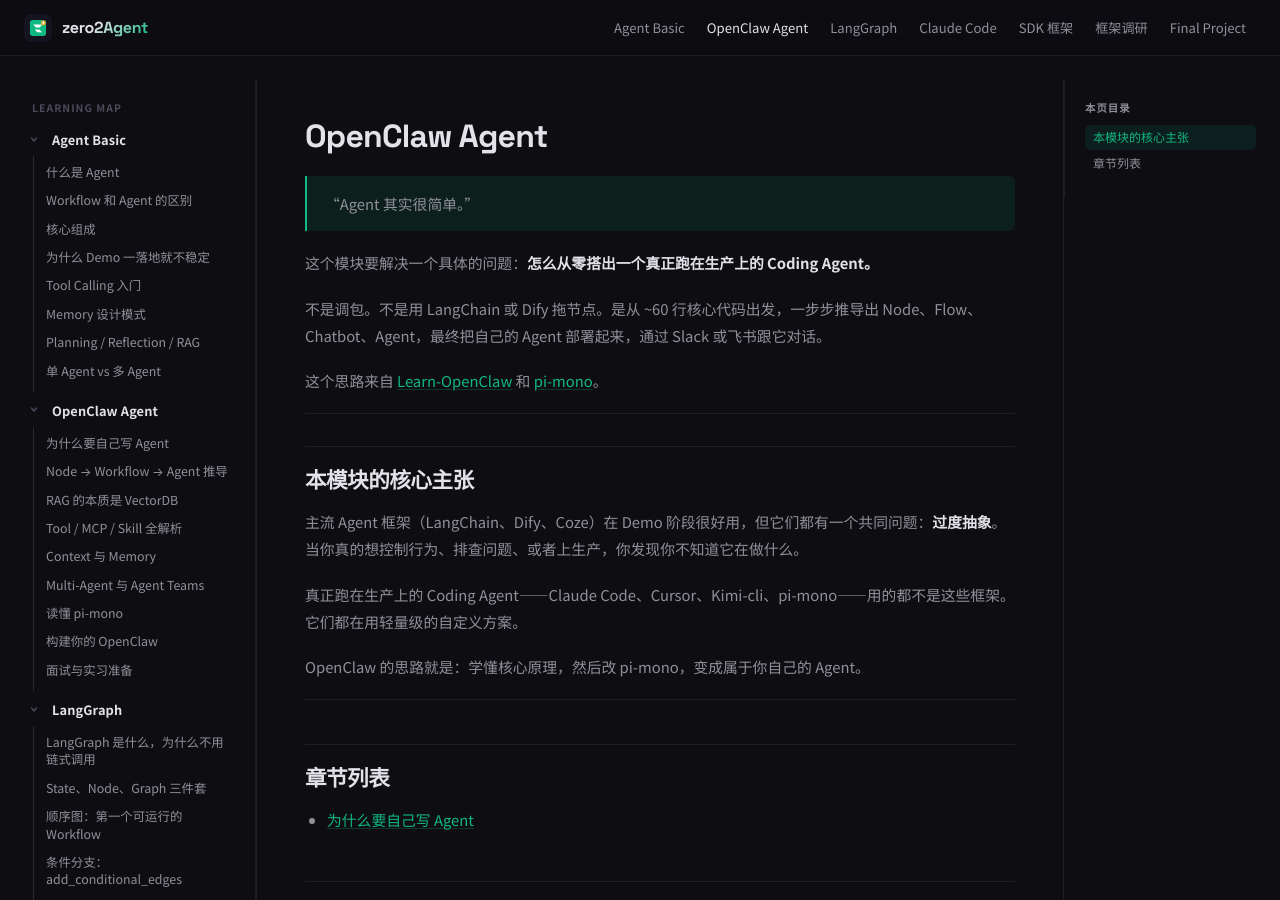
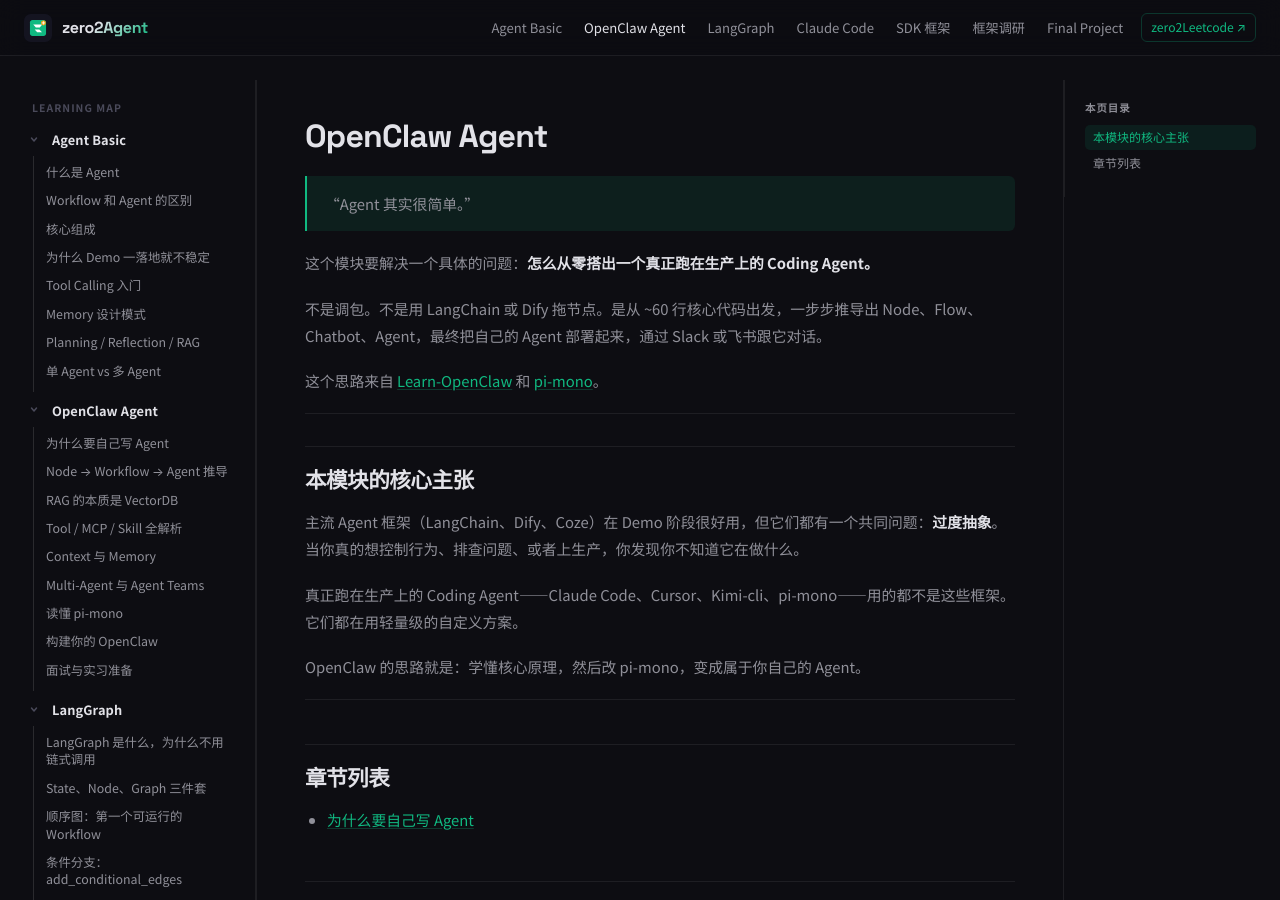
Before and after one commit to ranxi2001/zero2Agent, a Jekyll site: the page built from learn-openclaw/index.md, in a window 1280 px wide and 900 px high. Built offline with Jekyll 4.4.1, drawn with Linux system fonts in a browser that asks for light colours; comment, search, counter and statistics services are not loaded.

Commit message:
Add zero2Leetcode as friend link in top nav
Co-Authored-By: Claude Sonnet 4.6 <noreply@anthropic.com>

```diff
--- a/_layouts/default.html
+++ b/_layouts/default.html
@@ -70,6 +70,7 @@
                         {{ module.title }}
                     </a>
                     {% endfor %}
+                    <a href="https://onefly.top/zero2Leetcode/" target="_blank" rel="noopener" class="nav-friend-link">zero2Leetcode ↗</a>
                 </nav>
             </div>
         </header>
--- a/assets/css/docs.css
+++ b/assets/css/docs.css
@@ -102,6 +102,19 @@ code, pre { font-family: var(--font-mono); }
 
 .doc-nav a:hover { color: var(--text); background: rgba(255,255,255,0.05); }
 .doc-nav a.is-active { color: var(--text); }
+
+.nav-friend-link {
+    color: var(--brand) !important;
+    border: 1px solid var(--brand-border);
+    margin-left: 6px;
+    font-size: 0.76rem !important;
+    padding: 4px 9px !important;
+}
+
+.nav-friend-link:hover {
+    background: var(--brand-dim) !important;
+    border-color: var(--brand) !important;
+}
 
 /* ===== 3-Column Main Layout ===== */
 .doc-main {
--- a/index.html
+++ b/index.html
@@ -29,6 +29,7 @@
                     <a href="learn-agent-basic/index.html">Agent Basic</a>
                     <a href="learn-openclaw/index.html">OpenClaw</a>
                     <a href="learn-claude-code/index.html">Claude Code</a>
+                    <a href="https://onefly.top/zero2Leetcode/" target="_blank" rel="noopener">zero2Leetcode</a>
                     <a href="https://github.com/ranxi2001/zero2Agent" target="_blank" rel="noopener">GitHub</a>
                     <a href="learn-agent-basic/01-what-is-an-agent/index.html">开始阅读 →</a>
                 </div>
```
